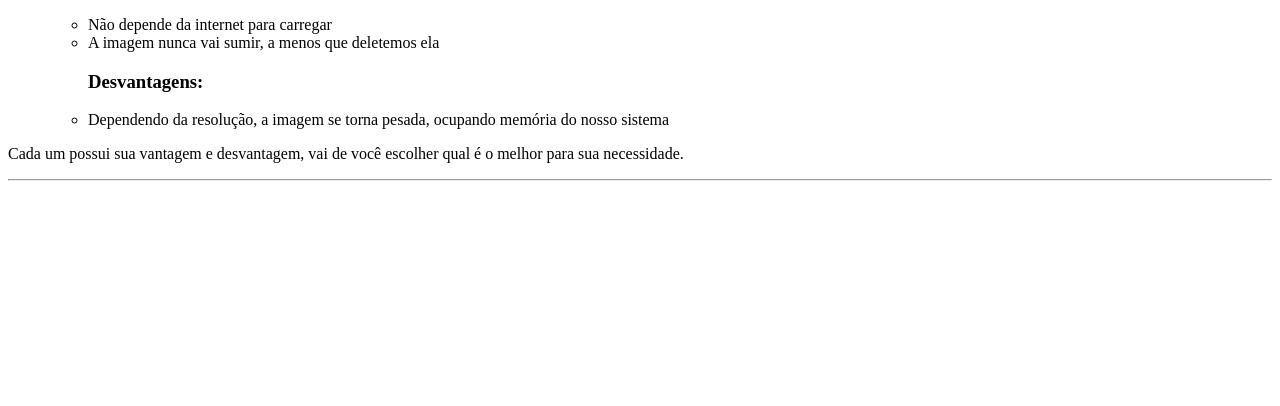
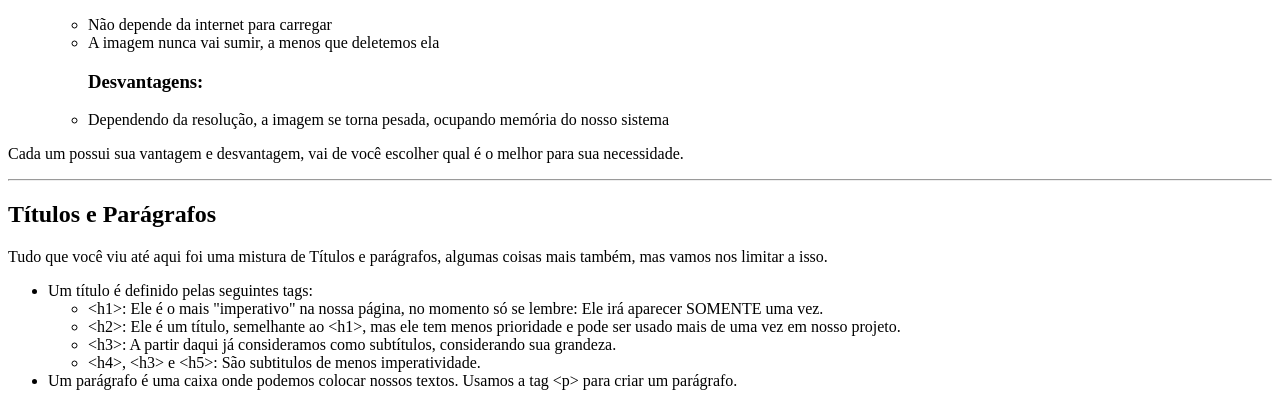
Before and after one commit to G3rsonBR/Aulas-Flamingo, a plain HTML site: page Aulas/aula-01.html in a window 1280 px wide. Shown: the part 1723-2129 px from the top of the page. Before the commit the page ends 1912 px from the top, so only its background shows below. Drawn offline with Linux system fonts and the light colour scheme.

Commit message:
feat: títulos e paragrafos

```diff
--- a/Aulas/aula-01.html
+++ b/Aulas/aula-01.html
@@ -133,6 +133,22 @@
 
     <hr>
 
+    <h2>Títulos e Parágrafos</h2>
+    <p>
+        Tudo que você viu até aqui foi uma mistura de Títulos e parágrafos, algumas coisas mais também, mas vamos nos limitar a isso. <br>
+        <ul>
+            <li>Um título é definido pelas seguintes tags:</li>
+            <ul>
+                <li>&lt;h1&gt;: Ele é o mais "imperativo" na nossa página, no momento só se lembre: Ele irá aparecer SOMENTE uma vez.</li>
+                <li>&lt;h2&gt;: Ele é um título, semelhante ao &lt;h1&gt;, mas ele tem menos prioridade e pode ser usado mais de uma vez em nosso projeto.</li>
+                <li>&lt;h3&gt;: A partir daqui já consideramos como subtítulos, considerando sua grandeza.</li>
+                <li>&lt;h4&gt;, &lt;h3&gt; e &lt;h5&gt;: São subtitulos de menos imperatividade.</li>
+            </ul>
 
+            <li>
+                Um parágrafo é uma caixa onde podemos colocar nossos textos. Usamos a tag &lt;p&gt; para criar um parágrafo.
+            </li>
+        </ul>
+    </p>
 </body>
 </html>
```
